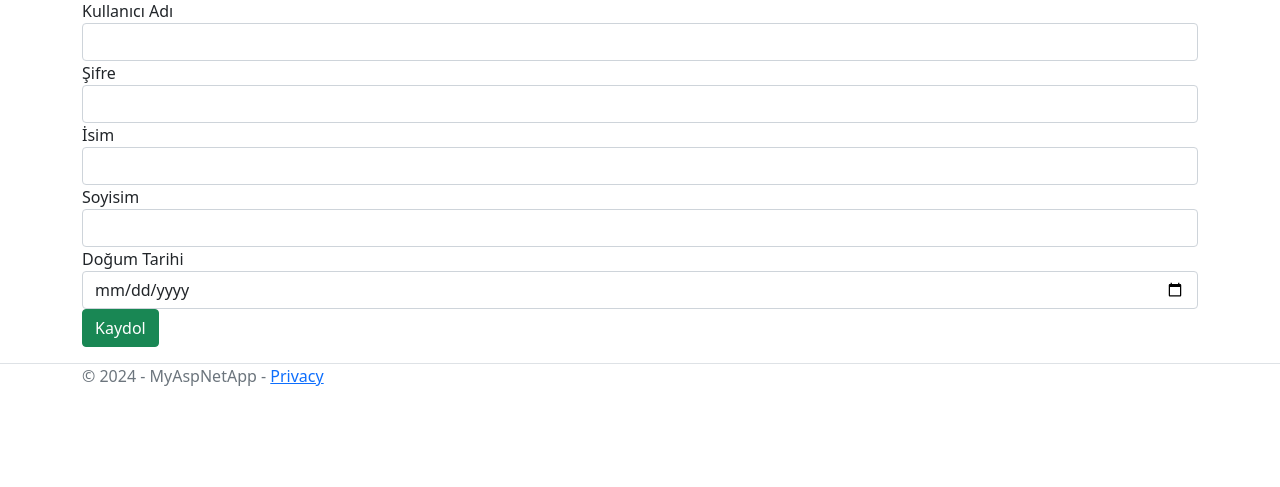
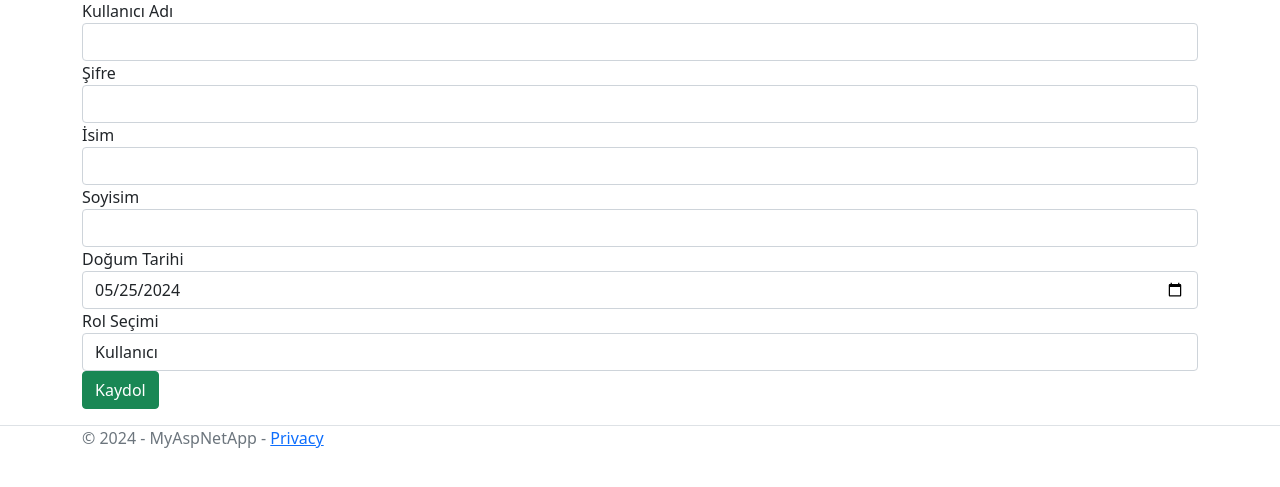
Before and after one commit to ebrurazi/webprogramlama, an ASP.NET Core app: page /Register in a window 1280 px wide. Shown: the part 122-609 px from the top of the page. Run offline with ASP.NET Core 8, Linux system fonts and the light colour scheme; some libraries are stand-ins or nearby versions.

Commit message:
Register.cshtml, Register.cshtml.cs ve Privacy.cshtml.cs dosyalarında değişiklikler yapıldı

```diff
--- a/MyAspNetApp/Pages/Register.cshtml
+++ b/MyAspNetApp/Pages/Register.cshtml
@@ -1,5 +1,5 @@
 @page
-@model RegisterModel
+@model MyAspNetApp.Pages.RegisterModel
 
 @{
     ViewData["Title"] = "Kayıt Ol";
@@ -10,23 +10,30 @@
 <form method="post">
     <div class="form-group">
         <label for="username">Kullanıcı Adı</label>
-        <input type="text" class="form-control" id="username" name="username" required>
+        <input type="text" class="form-control" id="username" name="username" asp-for="Username" required>
     </div>
     <div class="form-group">
         <label for="password">Şifre</label>
-        <input type="password" class="form-control" id="password" name="password" required>
+        <input type="password" class="form-control" id="password" name="password" asp-for="Password" required>
     </div>
     <div class="form-group">
         <label for="firstName">İsim</label>
-        <input type="text" class="form-control" id="firstName" name="firstName" required>
+        <input type="text" class="form-control" id="firstName" name="firstName" asp-for="FirstName" required>
     </div>
     <div class="form-group">
         <label for="lastName">Soyisim</label>
-        <input type="text" class="form-control" id="lastName" name="lastName" required>
+        <input type="text" class="form-control" id="lastName" name="lastName" asp-for="LastName" required>
     </div>
     <div class="form-group">
         <label for="birthDate">Doğum Tarihi</label>
-        <input type="date" class="form-control" id="birthDate" name="birthDate" required>
+        <input type="date" class="form-control" id="birthDate" name="birthDate" asp-for="BirthDate" required>
+    </div>
+    <div class="form-group">
+        <label for="role">Rol Seçimi</label>
+        <select class="form-control" id="role" name="role" asp-for="Role" required>
+            <option value="User">Kullanıcı</option>
+            <option value="Seller">Satıcı</option>
+        </select>
     </div>
     <button type="submit" class="btn btn-success">Kaydol</button>
 </form>
--- a/MyAspNetApp/Pages/Register.cshtml.cs
+++ b/MyAspNetApp/Pages/Register.cshtml.cs
@@ -2,28 +2,37 @@ using Microsoft.AspNetCore.Mvc;
 using Microsoft.AspNetCore.Mvc.RazorPages;
 using MyAspNetApp.Pages.Data;
 using MyAspNetApp.Pages.Models;
+using MongoDB.Driver;
+using System;
 
 namespace MyAspNetApp.Pages
 {
     public class RegisterModel : PageModel
     {
-        private readonly MongoDbContext _context;
+        private readonly MongoDbContext _dbContext;
 
-        public RegisterModel()
+        public RegisterModel(MongoDbContext dbContext)
         {
-            _context = new MongoDbContext();
+            _dbContext = dbContext;
         }
 
         [BindProperty]
-        public string Username { get; set; }
+        public string Username { get; set; } = string.Empty;
+
         [BindProperty]
-        public string Password { get; set; }
+        public string Password { get; set; } = string.Empty;
+
         [BindProperty]
-        public string FirstName { get; set; }
+        public string FirstName { get; set; } = string.Empty;
+
         [BindProperty]
-        public string LastName { get; set; }
+        public string LastName { get; set; } = string.Empty;
+
         [BindProperty]
-        public DateTime BirthDate { get; set; }
+        public DateTime BirthDate { get; set; } = DateTime.Now;
+
+        [BindProperty]
+        public string Role { get; set; } = string.Empty;
 
         public void OnGet()
         {
@@ -36,19 +45,19 @@ namespace MyAspNetApp.Pages
                 return Page();
             }
 
-            // Yeni kullanıcı oluşturma
             var user = new User
             {
                 Username = Username,
-                Password = Password, // Şifreyi hashleyin!
+                Password = Password,
                 FirstName = FirstName,
                 LastName = LastName,
-                BirthDate = BirthDate
+                BirthDate = BirthDate,
+                Roles = new List<string> { Role }
             };
 
-            _context.Users.InsertOne(user);
+            _dbContext.Users.InsertOne(user);
 
-            return RedirectToPage("/Index"); // Başarılı kayıt sonrası ana sayfaya yönlendirme
+            return RedirectToPage("/Index");
         }
     }
 }
```
Also changed, not shown: MyAspNetApp/Pages/Privacy.cshtml.cs (+5 -11 lines).
